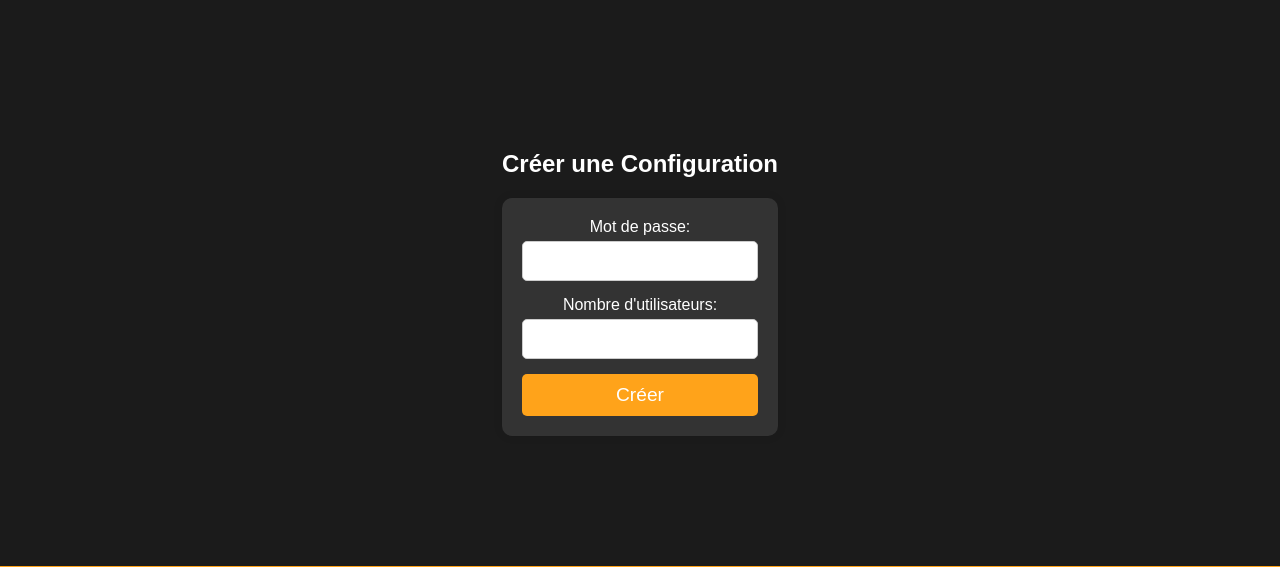
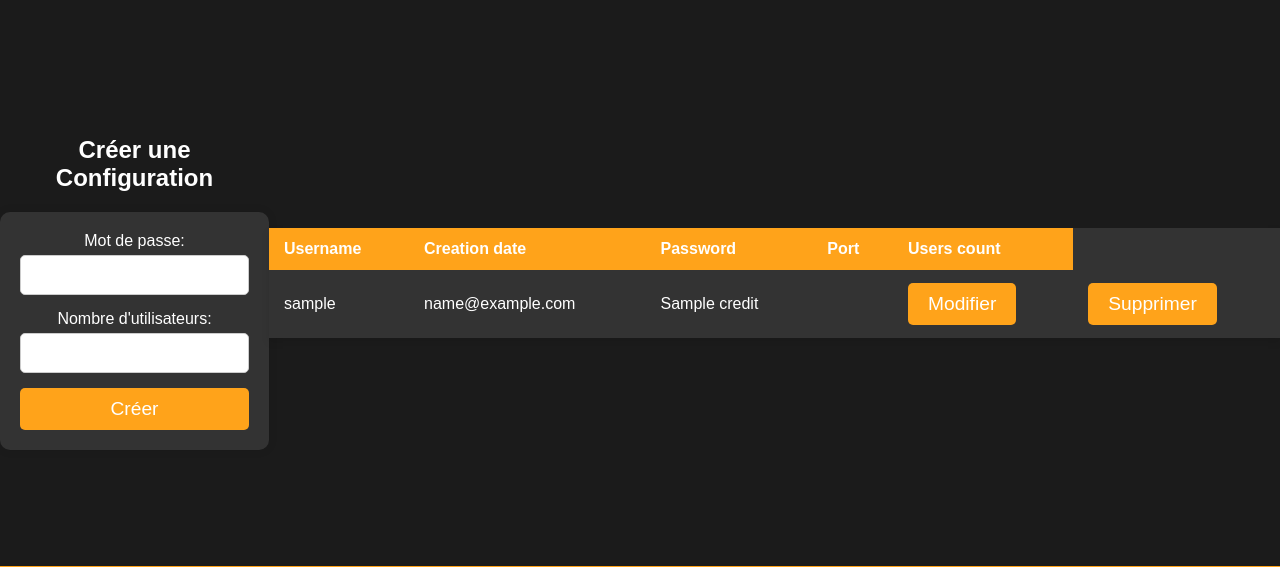
Before and after one commit to 0adri3n/porthub, a Flask app: template website/templates/panel.html in a window 1280 px wide. Shown: the part 144-711 px from the top of the page. Run offline with Flask 3, Linux system fonts and the light colour scheme; the template is opened without the code that fills it: most values are stand-ins (such as "Sample title", 1, 10 or a date in 2020).

Commit message:
displaying configs for a user, deleting it

```diff
--- a/website/app.py
+++ b/website/app.py
@@ -58,6 +58,39 @@
 except ClientError as e:
     print("Erreur lors de la connexion à DynamoDB :", e)
 
+# try:
+#     table = dynamodb.create_table(
+#         TableName='configs',
+#         KeySchema=[
+#             {
+#                 'AttributeName': 'username',
+#                 'KeyType': 'HASH'  # Partition key
+#             },
+#             {
+#                 'AttributeName': 'port',
+#                 'KeyType': 'RANGE'
+#             }
+#         ],
+#         AttributeDefinitions=[
+#             {
+#                 'AttributeName': 'username',
+#                 'AttributeType': 'S'
+#             },
+#             {
+#                 'AttributeName': 'port',
+#                 'AttributeType': 'N'
+#             }
+#         ],
+#         ProvisionedThroughput={
+#             'ReadCapacityUnits': 5,
+#             'WriteCapacityUnits': 5
+#         }
+#     )
+#     # Attendre que la table soit créée
+#     table.meta.client.get_waiter('table_exists').wait(TableName='configs')
+#     print("Table 'configs' créée avec succès.")
+# except ClientError as e:
+#     print("Erreur lors de la création de la table 'user':", e)
 
 table = dynamodb.Table('user')
 table_config = dynamodb.Table('configs')
@@ -66,40 +99,68 @@
 jwt = JWTManager(app)
 app.secret_key = "porthub"
 
+class WebSocketThread(threading.Thread):
+    def __init__(self, configuration, stop_event):
+        super().__init__()
+        self.configuration = configuration
+        self.port = configuration["port"]
+        self.stop_event = stop_event
+        self.server = None
 
+    def run(self):
+        port = self.configuration["port"]
+        asyncio.run(self.start_server(port))
 
-connected_clients: Set[WebSocketServerProtocol] = set()
+    async def start_server(self, port):
+        try:
+            async with websockets.serve(self.register_client, "localhost", port):
+                await self.stop_event.wait()
+        except Exception as e:
+            print(f"WebSocket server on port {port} encountered an error:", e)
+
+    async def register_client(self, websocket: websockets.WebSocketServerProtocol):
+        global connected_clients
+        connected_clients.add(websocket)
+        try:
+            async for message in websocket:
+                await self.broadcast(message)
+        finally:
+            connected_clients.remove(websocket)
+
+    async def broadcast(self, message: str):
+        if connected_clients:
+            await asyncio.wait([client.send(message) for client in connected_clients])
+
+    def stop_server(self):
+        if self.server:
+            self.server.close()
+            asyncio.new_event_loop().run_until_complete(asyncio.sleep(1))
+            self.stop_event.set()
+
+connected_clients: Set[websockets.WebSocketServerProtocol] = set()
 websocket_threads = []
 
-async def register_client(websocket: WebSocketServerProtocol):
-    connected_clients.add(websocket)
-    try:
-        async for message in websocket:
-            await broadcast(message)
-    finally:
-        connected_clients.remove(websocket)
-
-async def broadcast(message: str):
-    print(message)
-    if connected_clients:
-        await asyncio.wait([client.send(message) for client in connected_clients])
-
-async def websocket_server(port):
-    async with websockets.serve(register_client, "localhost", port):
-        await asyncio.Future()
-
 def start_websocket(configuration):
-    port = configuration["port"]
-    loop = asyncio.new_event_loop()
-    asyncio.set_event_loop(loop)
-    loop.create_task(websocket_server(port))
-    loop.run_forever()
+    stop_event = threading.Event()
+    thread = WebSocketThread(configuration, stop_event)
+    thread.start()
+    websocket_threads.append(thread)
 
 def stop_websocket(port):
+    global websocket_threads
+
+    # Find the WebSocket thread corresponding to the specified port
+    threads_to_remove = []
     for thread in websocket_threads:
-        if thread.name == f"WebSocket Thread - {port}":
+        if int(thread.configuration["port"]) == int(port):
+            print("Stopping WebSocket server on port:", port)
             thread.stop_event.set()
-            thread.join()
+            threads_to_remove.append(thread)
+
+    # Remove the thread from the list
+    for thread in threads_to_remove:
+        websocket_threads.remove(thread)
+
 
 
 def admin_required(fn):
@@ -283,7 +344,6 @@
 def logindb():
     username = request.form["username"]
     password = request.form["password"]
-    print(username, password)
 
     user = authenticate(username, password)
     if user:
@@ -302,6 +362,8 @@
         response = make_response(redirect(url_for('redirection')))
 
         response.set_cookie('access_token_cookie', token)
+
+        session["username"] = username
 
         # Ajouter le token aux cookies de la réponse (ou stocker ailleurs selon vos besoins)
         return response
@@ -349,6 +411,21 @@
         return jsonify({'error': 'Error checking email', 'details': str(e)}), 500
 
 
+@app.route('/configs')
+@jwt_required()
+def listConfigs():
+    try:
+        current_user = get_jwt_identity()
+        username = current_user['username']
+
+        # Filter configurations by username
+        response = table_config.scan(FilterExpression=Attr('username').eq(username))
+        configs = response.get('Items', [])
+
+        return jsonify({'configs': configs}), 200
+    except ClientError as e:
+        return jsonify({'error': 'Error getting configurations', 'details': str(e)}), 500
+
 
 @app.route('/login')
 @jwt_required(optional=True,locations="cookies")
@@ -366,7 +443,6 @@
 
 
 @app.route('/create_config', methods=["POST"])
-@jwt_required(optional=True,locations=["cookies"])
 def create_config():
     passwd = request.form["password"]
     users_count = request.form["users_count"]
@@ -378,11 +454,8 @@
         "password": passwd,
         "users_count": users_count
     }
-    print(port)
     # Démarrer le serveur WebSocket dans un thread séparé
-    thread = threading.Thread(target=start_websocket, args=(configuration,), daemon=True)
-    thread.start()
-    websocket_threads.append(thread)
+    start_websocket(configuration)
 
     json_configuration = json.dumps(configuration, separators=(',', ':')).encode('utf-8')
     encoded_configuration = base64.b64encode(json_configuration).decode("utf-8")
@@ -391,16 +464,13 @@
 
     print("Configuration encodée:", encoded_configuration)
 
-    current_user = get_jwt_identity()
-    username = current_user["username"]
-    print(current_user)
+    username = session["username"]
 
     ts = time.time()
 
-    hashed_password = bcrypt.hashpw(passwd.encode('utf-8'))
     new_config = {
         'username': username,
-        'passwd': hashed_password,
+        'passwd': passwd,
         'port': port,
         'users_count': users_count,
         'creation_date': datetime.datetime.fromtimestamp(ts).strftime('%Y-%m-%d %H:%M:%S')
@@ -413,6 +483,36 @@
         message = 'Error registering config'
         return jsonify({'error': message, 'details': str(e)}), 500
 
+@app.route('/config/<string:port>', methods=["DELETE"])
+def deleteConfig(port):
+    current_user = session["username"]
+    if not current_user:
+        return redirect(url_for('login'))
+
+    try:
+        # Vérifiez si la configuration existe pour l'utilisateur donné et le port spécifié
+        print(current_user, port)
+        response = table_config.scan(
+            FilterExpression=Attr('username').eq(current_user) & Attr('port').eq(int(port))
+        )
+        items = response.get('Items', [])
+        if not items:
+            return jsonify({'message': 'Config not found'}), 404
+
+        # Supprimer la configuration
+        table_config.delete_item(
+            Key={
+                'username': current_user,
+                'port': int(port)
+            }
+        )
+        stop_websocket(port)
+        return jsonify({'message': 'Config deleted successfully'}), 200
+
+    except ClientError as e:
+        return jsonify({'error': 'Error deleting config', 'details': str(e)}), 500
+
+
 @app.route('/panel')
 @jwt_required(optional=True, locations=["cookies"])
 def panel():
@@ -421,11 +521,6 @@
         return redirect(url_for('login'))  # Redirect to the login page if JWT token is not present
     return render_template('panel.html', user=current_user)
 
-@app.route('/stop_websocket/<int:port>', methods=["POST"])
-def stop_websocket_route(port):
-    stop_websocket(port)
-    flash(f"WebSocket on port {port} stopped.", "success")
-    return redirect(url_for("panel"))
 
 def find_free_port():
     with socket.socket(socket.AF_INET, socket.SOCK_STREAM) as s:
@@ -435,8 +530,8 @@
 def signal_handler(sig, frame):
     print('Stopping WebSocket threads...')
     for thread in websocket_threads:
-        thread.stop_event.set()
-        thread.join()
+        thread[0].stop_event.set()
+        thread[0].join()
     print('Exiting...')
     sys.exit(0)
 
--- a/website/static/assets/style_panel.css
+++ b/website/static/assets/style_panel.css
@@ -40,3 +40,31 @@
     background-color: #ffffff;
     color: #ffa31a; /* Orange */
 }
+
+#configTable {
+    width: 100%;
+    border-collapse: collapse;
+    box-shadow: 0 4px 8px rgba(0, 0, 0, 0.1);
+    overflow: hidden;
+    background-color: #333;
+}
+
+#configTable th,
+#configTable td {
+    padding: 12px 15px;
+    text-align: left;
+    border-bottom: 1px solid #333;
+}
+
+#configTable th {
+    background-color: #ffa31a;
+    color: #fff;
+}
+
+#configTable tbody tr:nth-child(even) {
+    background-color: #1a1a1a;
+}
+
+#configTable tbody tr:hover {
+    background-color: #2a2a2a;
+}
--- a/website/static/scripts/webscript.js
+++ b/website/static/scripts/webscript.js
@@ -103,6 +103,70 @@
     });
 }
 
+function fetchConfigs() {
+    fetch('/configs', {
+        method: 'GET',
+        headers: {
+            'Content-Type': 'application/json',
+            'Authorization': `Bearer ${getCookie('access_token_cookie')}`
+        }
+    })
+    .then(response => {
+        if (!response.ok) {
+            throw new Error('Network response was not ok');
+        }
+        return response.json();
+    })
+    .then(data => {
+        console.log(data);
+        populateConfigTable(data.configs);
+    })
+    .catch(error => {
+        console.error('Error:', error);
+    });
+}
+
+function populateConfigTable(configs) {
+    const tableBody = document.querySelector('#configTable tbody');
+    tableBody.innerHTML = '';
+
+    configs.forEach(config => {
+        const row = document.createElement('tr');
+        row.innerHTML = `
+            <td>${config.username}</td>
+            <td>${config.creation_date}</td>
+            <td>${config.passwd}</td>
+            <td>${config.port}</td>
+            <td>${config.users_count}</td>
+            <td><button  class="btnEdit" onclick="deleteConfig('${config.port}')">Supprimer</button></td>
+        `;
+        tableBody.appendChild(row);
+    });
+}
+
+function deleteConfig(port) {
+    fetch(`/config/${port}`, {
+        method: 'DELETE',
+        headers: {
+            'Content-Type': 'application/json',
+            'Authorization': `Bearer ${getCookie('access_token_cookie')}`
+        }
+    })
+    .then(response => {
+        if (!response.ok) {
+            throw new Error('Network response was not ok');
+        }
+        return response.json();
+    })
+    .then(data => {
+        alert(data.message); // Afficher un message de succès ou d'erreur
+        fetchUsers(); // Actualiser la liste des utilisateurs après suppression
+    })
+    .catch(error => {
+        console.error('Error:', error);
+    });
+}
+
 function getCookie(name) {
     const value = `; ${document.cookie}`;
     const parts = value.split(`; ${name}=`);
--- /dev/null
+++ b/website/static/scripts/webscript_config.js
@@ -0,0 +1,86 @@
+document.addEventListener('DOMContentLoaded', function() {
+    const logoutButton = document.querySelector('#logoutButton');
+
+    if (logoutButton) {
+        logoutButton.addEventListener('click', function(event) {
+            event.preventDefault();
+            // Supprimer le cookie en utilisant JavaScript
+            document.cookie = "access_token_cookie=; expires=Thu, 01 Jan 1970 00:00:00 UTC; path=/;";
+            // Rediriger vers la page de connexion
+            window.location.href = '/login';
+        });
+    }
+});
+document.addEventListener("DOMContentLoaded", function() {
+    fetchConfigs();
+});
+
+function fetchConfigs() {
+    fetch('/configs', {
+        method: 'GET',
+        headers: {
+            'Content-Type': 'application/json',
+            'Authorization': `Bearer ${getCookie('access_token_cookie')}`
+        }
+    })
+    .then(response => {
+        if (!response.ok) {
+            throw new Error('Network response was not ok');
+        }
+        return response.json();
+    })
+    .then(data => {
+        console.log(data);
+        populateConfigTable(data.configs);
+    })
+    .catch(error => {
+        console.error('Error:', error);
+    });
+}
+
+function populateConfigTable(configs) {
+    const tableBody = document.querySelector('#configTable tbody');
+    tableBody.innerHTML = '';
+
+    configs.forEach(config => {
+        const row = document.createElement('tr');
+        row.innerHTML = `
+            <td>${config.username}</td>
+            <td>${config.creation_date}</td>
+            <td>${config.passwd}</td>
+            <td>${config.port}</td>
+            <td>${config.users_count}</td>
+            <td><button  class="btnEdit" onclick="deleteConfig('${config.port}')">Supprimer</button></td>
+        `;
+        tableBody.appendChild(row);
+    });
+}
+
+function deleteConfig(port) {
+    fetch(`/config/${port}`, {
+        method: 'DELETE',
+        headers: {
+            'Content-Type': 'application/json',
+            'Authorization': `Bearer ${getCookie('access_token_cookie')}`
+        }
+    })
+    .then(response => {
+        if (!response.ok) {
+            throw new Error('Network response was not ok');
+        }
+        return response.json();
+    })
+    .then(data => {
+        alert(data.message); // Afficher un message de succès ou d'erreur
+        fetchConfigs(); // Actualiser la liste des utilisateurs après suppression
+    })
+    .catch(error => {
+        console.error('Error:', error);
+    });
+}
+
+function getCookie(name) {
+    const value = `; ${document.cookie}`;
+    const parts = value.split(`; ${name}=`);
+    if (parts.length === 2) return parts.pop().split(';').shift();
+}
--- a/website/templates/panel.html
+++ b/website/templates/panel.html
@@ -6,7 +6,7 @@
     <title>porthub - Chat Sécurisé</title>
     <link rel="stylesheet" href="../static/assets/style.css">
     <link rel="stylesheet" href="../static/assets/style_panel.css">
-    <script src="../static/scripts/webscript.js"></script>
+    <script src="../static/scripts/webscript_config.js"></script>
 </head>
 <body>
     <header>
@@ -54,7 +54,37 @@
                 </div>
             </form>
         </div>
+
+        <!-- Tableau pour afficher les utilisateurs -->
+        <table id="configTable">
+            <thead>
+                <tr>
+                    <th>Username</th>
+                    <th>Creation date</th>
+                    <th>Password</th>
+                    <th>Port</th>
+                    <th>Users count</th>
+                </tr>
+            </thead>
+            <tbody>
+                <!-- Boucle pour afficher chaque utilisateur -->
+                {% for user in users %}
+                <tr>
+                    <td>{{ user.username }}</td>
+                    <td>{{ user.email }}</td>
+                    <td>{{ user.credit }}</td>
+                    <td>{{ user.is_admin }}</td>
+                    <td><button class="btnEdit">Modifier</button></td>
+                    <td><button class="btnEdit">Supprimer</button></td>
+                </tr>
+                {% endfor %}
+            </tbody>
+        </table>
+
+
     </main>
+
+
 
     <footer>
         <div class="container">
```
